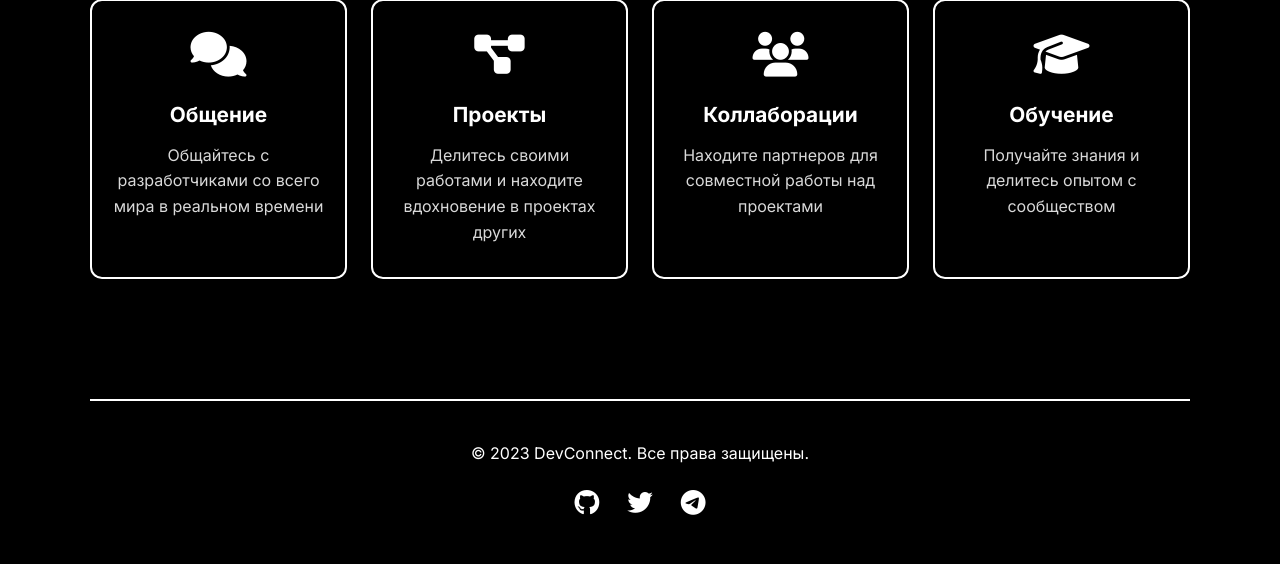
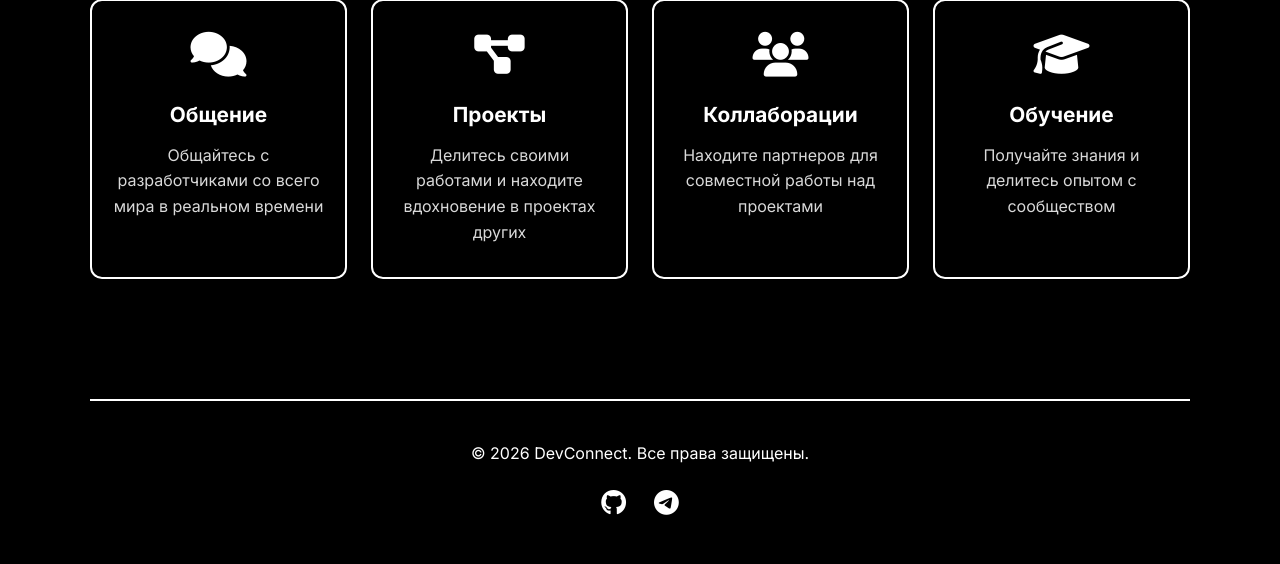
Before and after one commit to miytai/DevConnect1, a Flask app: page / in a window 1280 px wide. Shown: the part 740-1304 px from the top of the page. Run offline with Flask 3, Linux system fonts and the light colour scheme.

Commit message:
Update index.html

```diff
--- a/templates/index.html
+++ b/templates/index.html
@@ -69,11 +69,10 @@
 
         <!-- Футер -->
         <footer class="footer">
-            <p>© 2023 DevConnect. Все права защищены.</p>
+            <p>© 2026 DevConnect. Все права защищены.</p>
             <div class="footer-links">
-                <a href="#"><i class="fab fa-github"></i></a>
-                <a href="#"><i class="fab fa-twitter"></i></a>
-                <a href="#"><i class="fab fa-telegram"></i></a>
+                <a href="https://github.com/miytai"><i class="fab fa-github"></i></a>
+                <a href="https://t.me/miytai"><i class="fab fa-telegram"></i></a>
             </div>
         </footer>
     </div>
```
